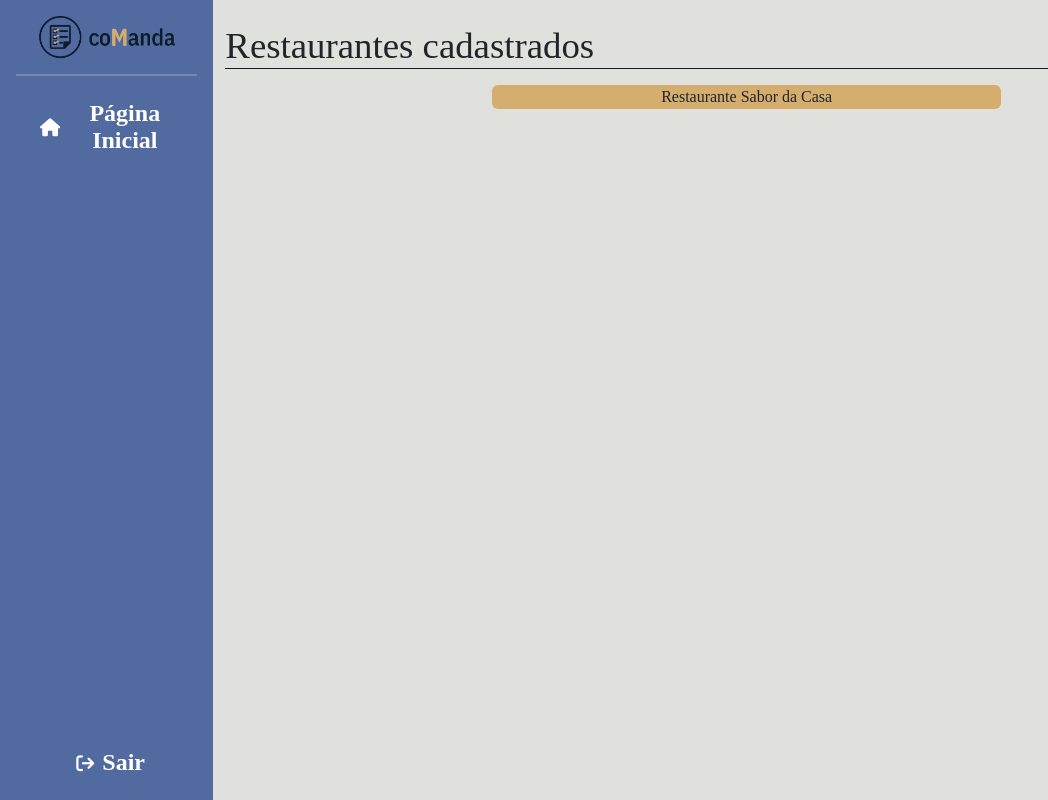
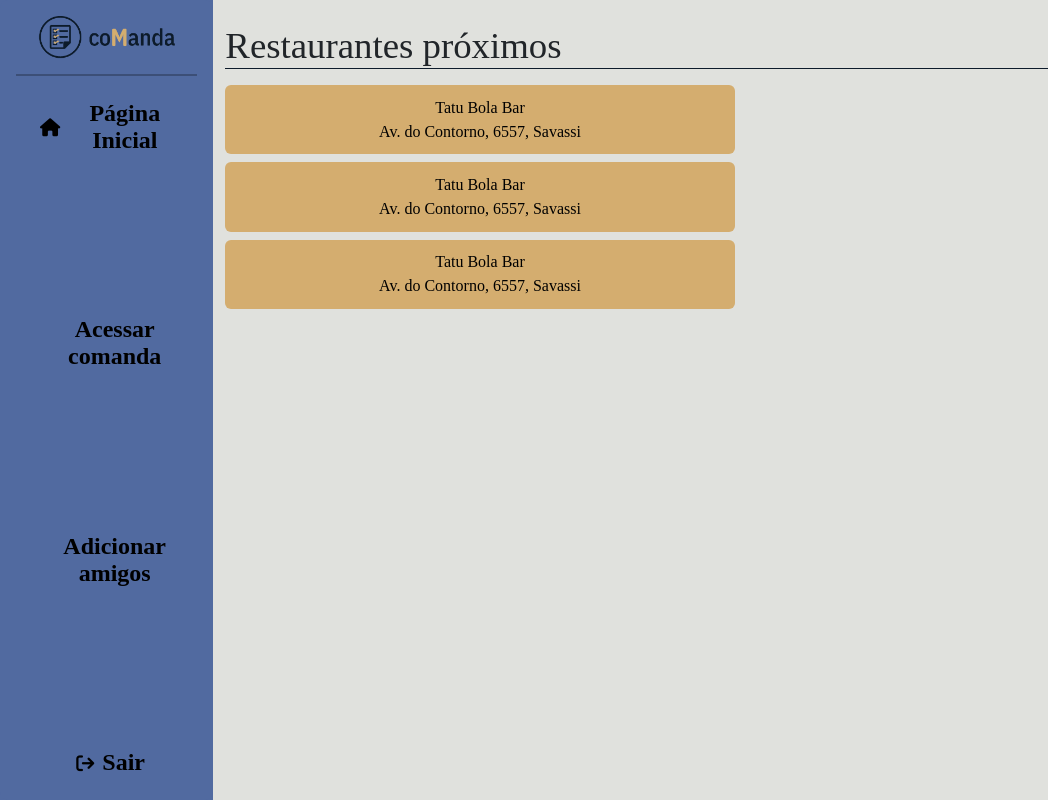
Before and after one commit to lucasaugs/coManda, a Vue app in the folder coManda-vue/: page /#/restaurants in a window 1280 px wide. Shown: the whole page, without its empty margins (0-1048 px from the left). Built offline with nearby package versions, Linux system fonts and the light colour scheme; no server answers; a web font is replaced by a local one.

Commit message:
tela de restaurantes, faltando json e rotas

```diff
--- a/coManda-vue/src/components/Sidebar.vue
+++ b/coManda-vue/src/components/Sidebar.vue
@@ -3,25 +3,41 @@ import { AppStore } from "../common/AppStore.js"
 </script>
 
 <template>
-    <div v-if="AppStore.showSidebar" class="d-flex flex-column flex-shrink-0 p-3 text-white col sidebar"
+    <div v-if="AppStore.showSidebar" class="d-flex flex-column flex-shrink-0 p-3 text-black col sidebar"
         style="width: 280px !important;">
         <router-link to="/">
             <div class="w-75 mx-auto">
                 <img src="../assets/logo-no-background.png" alt="coManda Logo" class="w-100 logo" />
             </div>
         </router-link>
-        <hr style="color:#E0E1DD; border-bottom: 1px solid #E0E1DD;">
+        <hr style="color: black; border-bottom: 1px solid black;">
         <ul class="nav nav-pills flex-column mb-auto">
             <router-link to="/">
-                <li class="nav-link text-white rounded d-flex justify-content-center align-items-center">
+                <li class="nav-link text-black rounded d-flex justify-content-center align-items-center">
                     <i class="fa-solid fa-house mx-2"></i>
                     Página Inicial
                 </li>
             </router-link>
         </ul>
+        <ul class="nav nav-pills flex-column mb-auto">
+            <router-link to="/">
+                <li class="nav-link text-black rounded d-flex justify-content-center align-items-center">
+                    <i class="fa-solid mx-2"></i>
+                    Acessar comanda
+                </li>
+            </router-link>
+        </ul>
+        <ul class="nav nav-pills flex-column mb-auto">
+            <router-link to="/">
+                <li class="nav-link text-black rounded d-flex justify-content-center align-items-center">
+                    <i class="fa-solid mx-2"></i>
+                    Adicionar amigos
+                </li>
+            </router-link>
+        </ul>
         <ul class="nav nav-pills flex-column">
             <router-link to="/login">
-                <li class="nav-link text-white rounded d-flex justify-content-center align-items-center">
+                <li class="nav-link text-black rounded d-flex justify-content-center align-items-center">
                     <i class="fa-solid fa-arrow-right-from-bracket mx-2"></i>
                     Sair
                 </li>
@@ -49,5 +65,6 @@ import { AppStore } from "../common/AppStore.js"
 
 .nav-link i {
     font-size: 18px;
+    color: black;
 }
 </style>
--- a/coManda-vue/src/views/Restaurants.vue
+++ b/coManda-vue/src/views/Restaurants.vue
@@ -1,7 +1,7 @@
 <script setup>
 import { AppStore } from "../common/AppStore.js"
 import { onBeforeMount, onBeforeUnmount, ref } from "vue";
-import Btnlogin from "../components/BtnLogin.vue"
+
 onBeforeMount(() => {
     AppStore.showSidebar = true;
 });
@@ -9,22 +9,39 @@ onBeforeUnmount(() => {
     AppStore.showSidebar = false;
 });
 
-const restaurants = ref([{
-    id: 1,
-    name: "Restaurante Sabor da Casa",
-    street: "Rua dos Bobos",
-    neighborhood: "Bairro dos Bobos",
-}])
+const restaurants = ref([
+    {
+        id: 1,
+        name: "Tatu Bola Bar",
+        street: "Av. do Contorno, 6557",
+        neighborhood: "Savassi",
+    },
+    {
+        id: 1,
+        name: "Tatu Bola Bar",
+        street: "Av. do Contorno, 6557",
+        neighborhood: "Savassi",
+    },
+    {
+        id: 1,
+        name: "Tatu Bola Bar",
+        street: "Av. do Contorno, 6557",
+        neighborhood: "Savassi",
+    }
+])
 </script>
 
 <template>
     <div class="restaurant-bg w-100 h-100 p-4">
         <h1 class="row text-start title mb-3">
-            Restaurantes cadastrados
+            Restaurantes próximos
         </h1>
-        <div v-for="restaurant in restaurants" class="row w-50 mx-auto my-2 rounded bg-beige">
-            <span>{{ restaurant.name }}</span>
-        </div>
+        <router-link to="/">
+            <button v-for="restaurant in restaurants" class="row w-50 mx-left my-2 rounded bg-beige">
+                <span style="color: black;">{{ restaurant.name }}</span>
+                <span style="color: black;">{{ restaurant.street }}, {{ restaurant.neighborhood }}</span>
+            </button>
+        </router-link>
     </div>
 </template>
 
```
